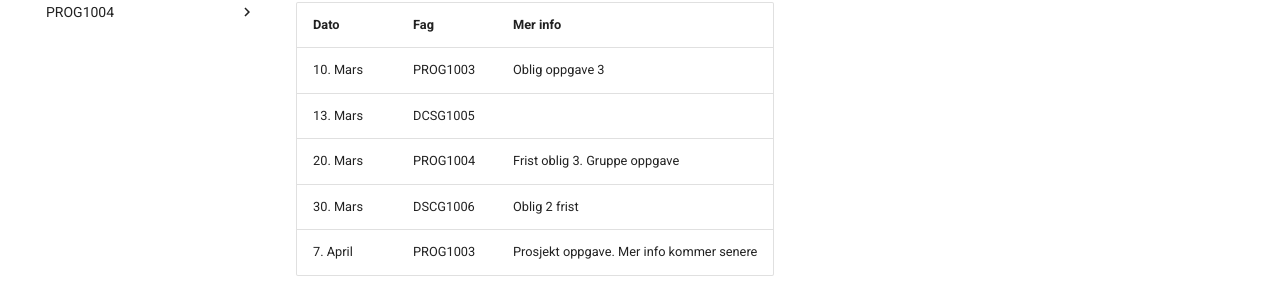
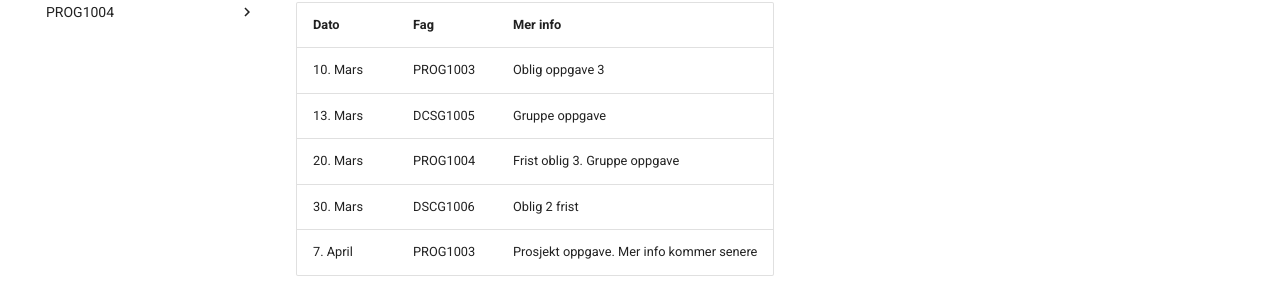
Before and after one commit to ProtoSparky/DIGSEC-Info-Board, an MkDocs documentation site: the page built from docs/index.md, in a window 1280 px wide and 900 px high. Shown: the part 261-561 px from the top of the window. Built offline with MkDocs 1.6.1 and Material for MkDocs 9.7.7, drawn with Linux system fonts in a browser that asks for light colours.

```diff
--- a/docs/index.md
+++ b/docs/index.md
@@ -7,7 +7,7 @@ Du kan se hele listen [her](./obliger.md)
 |Dato|Fag|Mer info|
 |---|---|---|
 |10. Mars|PROG1003|Oblig oppgave 3|
-|13. Mars|DCSG1005||
+|13. Mars|DCSG1005|Gruppe oppgave|
 |20. Mars|PROG1004|Frist oblig 3. Gruppe oppgave|
 |30. Mars|DSCG1006|Oblig 2 frist|
 |7. April| PROG1003| Prosjekt oppgave. Mer info kommer senere|
```
Also changed, not shown: docs/obliger.md (+1 -1 lines).
